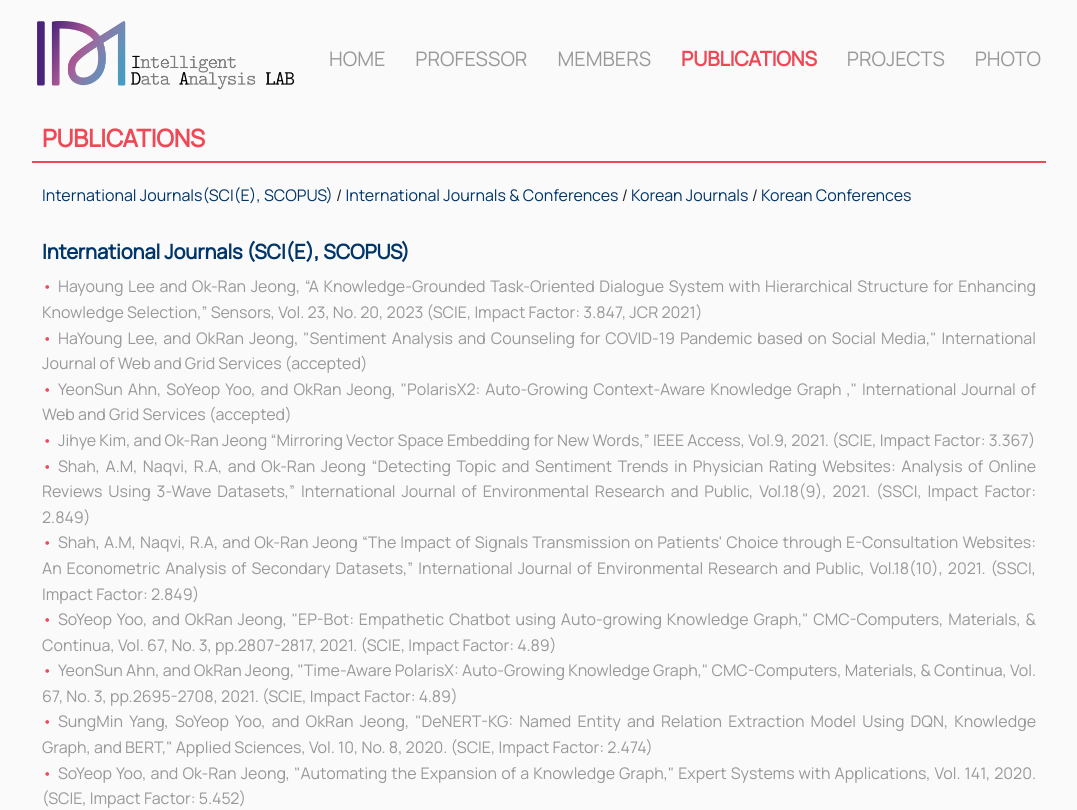
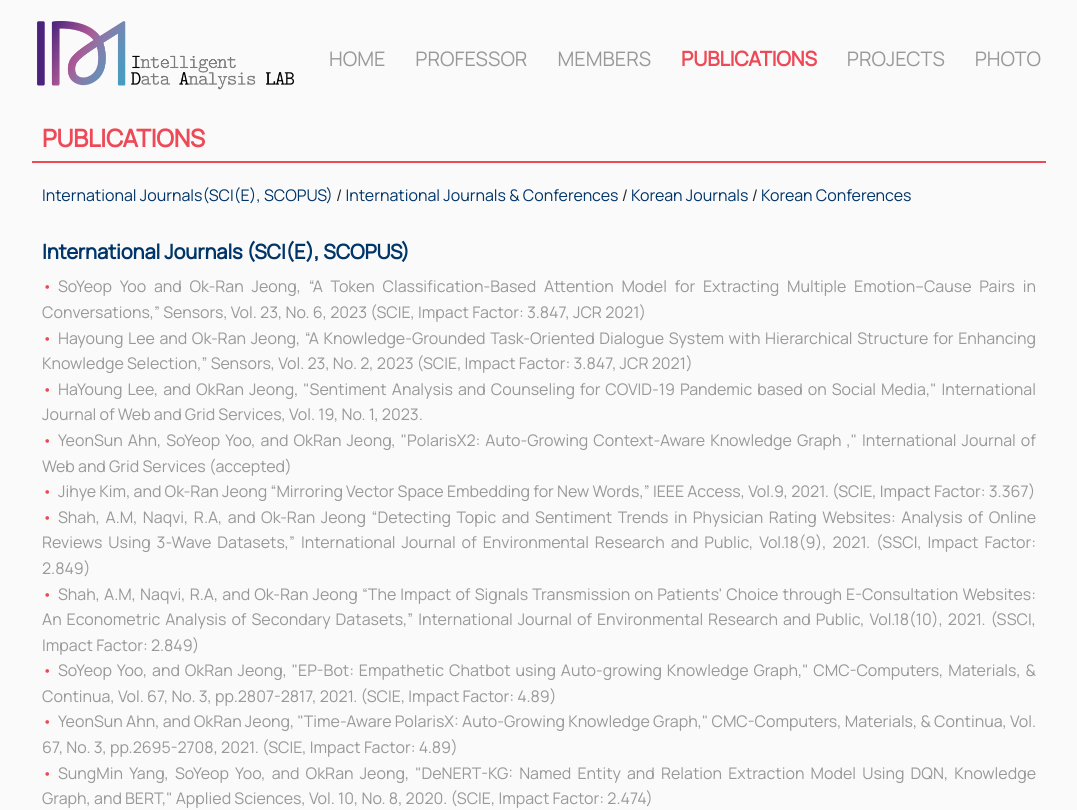
Before and after one commit to IDALab-Gachon/idalab, a React (Create React App) app: page /publications in a window 1280 px wide. Shown: the top 810 px of the page, without its empty margins (101-1178 px from the left). Built offline with nearby package versions, Linux system fonts and the light colour scheme.

Commit message:
add publications

```diff
--- a/src/Pages/Publications.js
+++ b/src/Pages/Publications.js
@@ -74,15 +74,21 @@ const Publications = () => {
           <ListTitle>International Journals (SCI(E), SCOPUS)</ListTitle>
           <PubList>
             <PubListItem>
+              SoYeop Yoo and Ok-Ran Jeong, “A Token Classification-Based
+              Attention Model for Extracting Multiple Emotion–Cause Pairs in
+              Conversations,” Sensors, Vol. 23, No. 6, 2023 (SCIE,{" "}
+              <b>Impact Factor: 3.847</b>, JCR 2021)
+            </PubListItem>
+            <PubListItem>
               Hayoung Lee and Ok-Ran Jeong, “A Knowledge-Grounded Task-Oriented
               Dialogue System with Hierarchical Structure for Enhancing
-              Knowledge Selection,” Sensors, Vol. 23, No. 20, 2023 (SCIE,{" "}
+              Knowledge Selection,” Sensors, Vol. 23, No. 2, 2023 (SCIE,{" "}
               <b>Impact Factor: 3.847</b>, JCR 2021)
             </PubListItem>
             <PubListItem>
               HaYoung Lee, and OkRan Jeong, "Sentiment Analysis and Counseling
               for COVID-19 Pandemic based on Social Media," International
-              Journal of Web and Grid Services (accepted)
+              Journal of Web and Grid Services, Vol. 19, No. 1, 2023.
             </PubListItem>
             <PubListItem>
               YeonSun Ahn, SoYeop Yoo, and OkRan Jeong, "PolarisX2: Auto-Growing
```
